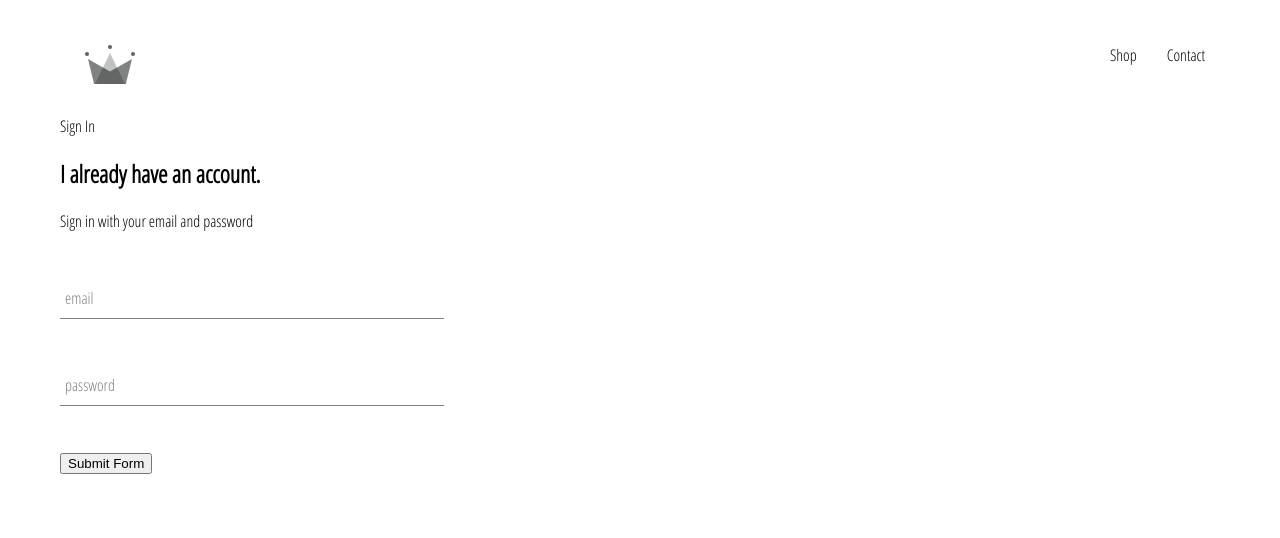
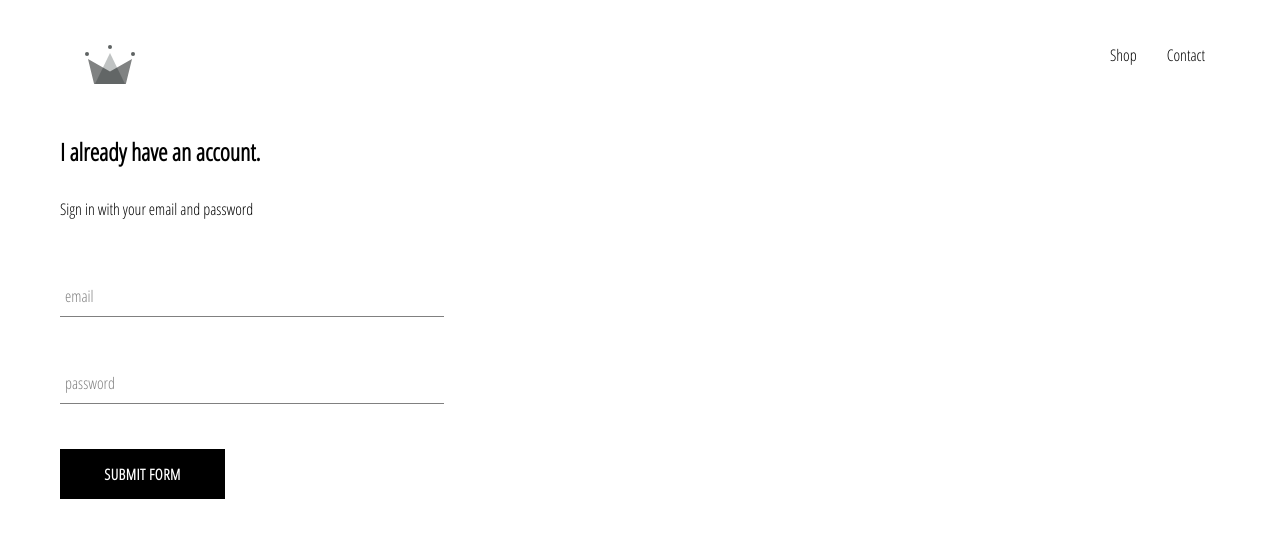
Before and after one commit to chrisdav6/react-clothing-app, a React (Create React App) app: page /signin in a window 1280 px wide. Shown: the top 538 px of the page. Built offline with nearby package versions, Linux system fonts and the light colour scheme.

Commit message:
Created CustomButton component

```diff
--- /dev/null
+++ b/src/components/custom-button/CustomButton.js
@@ -0,0 +1,12 @@
+import React from 'react';
+import './customButton.scss';
+
+const CustomButton = ({ children, ...otherProps }) => {
+  return (
+    <button className='CustomButton' {...otherProps}>
+      {children}
+    </button>
+  );
+};
+
+export default CustomButton;
--- /dev/null
+++ b/src/components/custom-button/customButton.scss
@@ -0,0 +1,22 @@
+.CustomButton {
+  min-width: 165px;
+  width: auto;
+  height: 50px;
+  letter-spacing: 0.5px;
+  line-height: 50px;
+  padding: 0 35px 0 35px;
+  font-size: 15px;
+  background-color: black;
+  color: white;
+  text-transform: uppercase;
+  font-family: 'Open Sans Condensed';
+  font-weight: bolder;
+  border: none;
+  cursor: pointer;
+
+  &:hover {
+    background-color: white;
+    color: black;
+    border: 1px solid black;
+  }
+}
--- a/src/components/sign-in/SignIn.js
+++ b/src/components/sign-in/SignIn.js
@@ -1,5 +1,6 @@
 import React, { useState } from 'react';
 import FormInput from '../form-input/FormInput';
+import CustomButton from '../custom-button/CustomButton';
 import './signIn.scss';
 
 const SignIn = () => {
@@ -18,7 +19,7 @@ const SignIn = () => {
   return (
     <div className='SignIn'>
       <h2>I already have an account.</h2>
-      <span>Sign in with your email and password</span>
+      <span className='title'>Sign in with your email and password</span>
 
       <form onSubmit={handleSubmit}>
         <FormInput
@@ -37,7 +38,7 @@ const SignIn = () => {
           label='password'
           required
         />
-        <input type='submit' value='Submit Form' />
+        <CustomButton type='submit'>Submit Form</CustomButton>
       </form>
     </div>
   );
--- a/src/components/sign-in/signIn.scss
+++ b/src/components/sign-in/signIn.scss
@@ -1,3 +1,9 @@
 .SignIn {
   width: 30vw;
+  display: flex;
+  flex-direction: column;
+
+  .title {
+    margin: 10px 0;
+  }
 }
--- a/src/pages/sign-in-and-sign-up/SignInAndSignUp.js
+++ b/src/pages/sign-in-and-sign-up/SignInAndSignUp.js
@@ -5,7 +5,6 @@ import './signInAndSignUp.scss';
 const SignInAndSignUp = () => {
   return (
     <div className='SignInAndSignUp'>
-      Sign In
       <SignIn />
     </div>
   );
```
